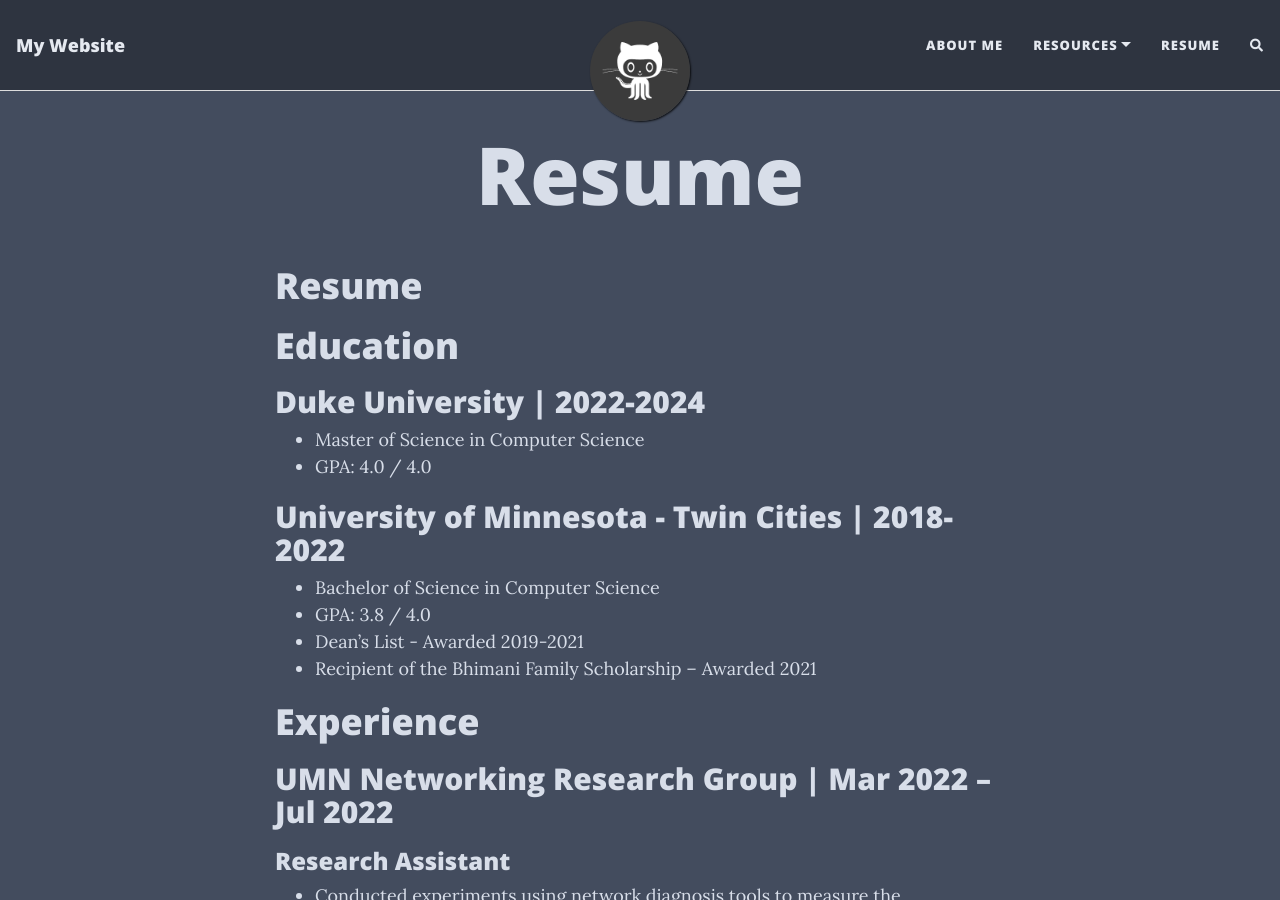
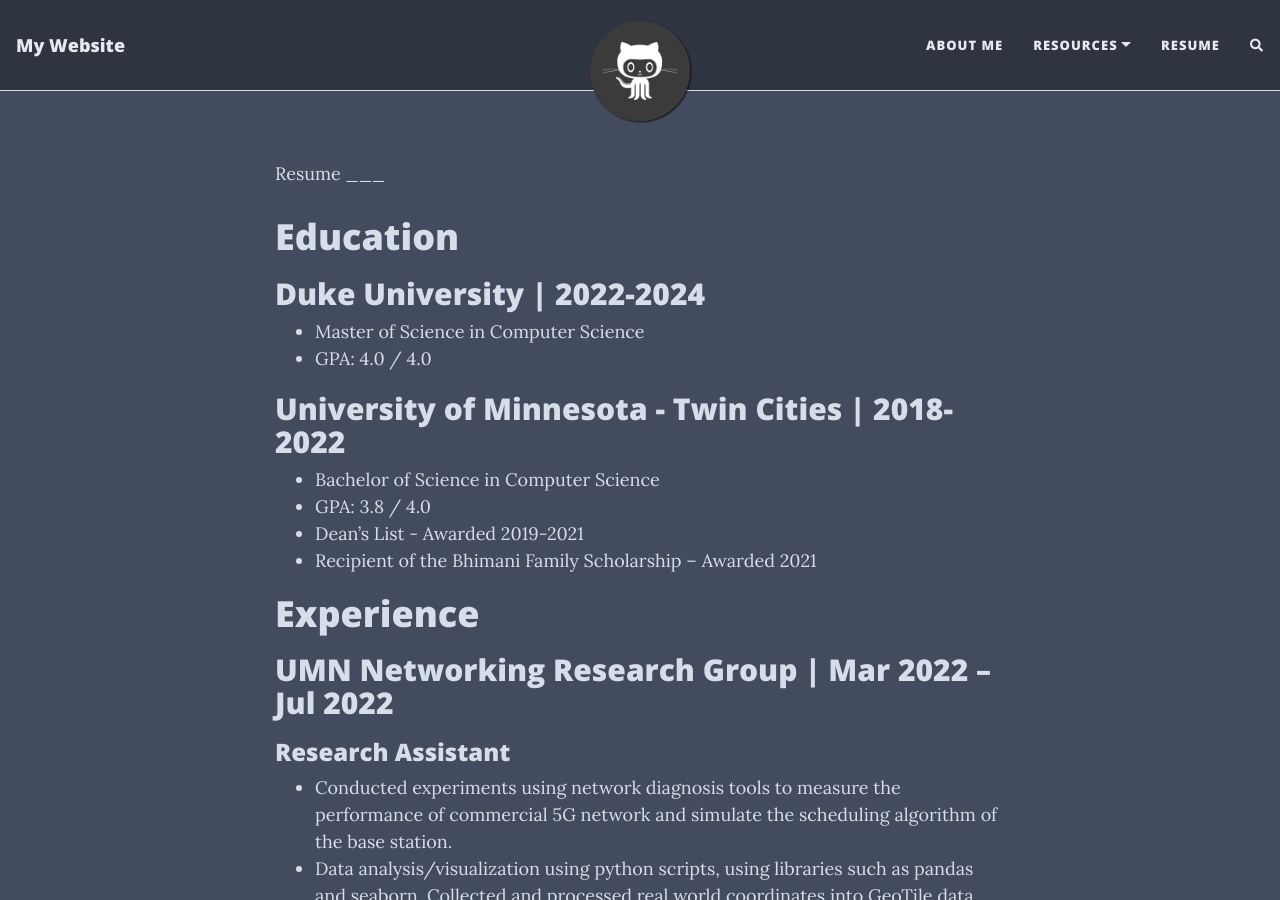
Before and after one commit to silongtan/silongtan.github.io, a Jekyll site: the page built from resume.md, in a window 1280 px wide and 900 px high. Built offline with Jekyll 4.4.1, drawn with Linux system fonts in a browser that asks for light colours; nearby versions of some CDN libraries; our own code applies the rules of GitHub Pages for plain Markdown files; comment, search, counter and statistics services are not loaded.

Commit message:
blog rename and rename changes

```diff
--- a/resume.md
+++ b/resume.md
@@ -1,5 +1,5 @@
-# Resume
-
+Resume
+___
 # Education
 
 ##  Duke University | 2022-2024
```
Also changed, not shown: _posts/2023-02-13-rust-learning-repo.md (renamed from _posts/rust-learning-repo.md).
